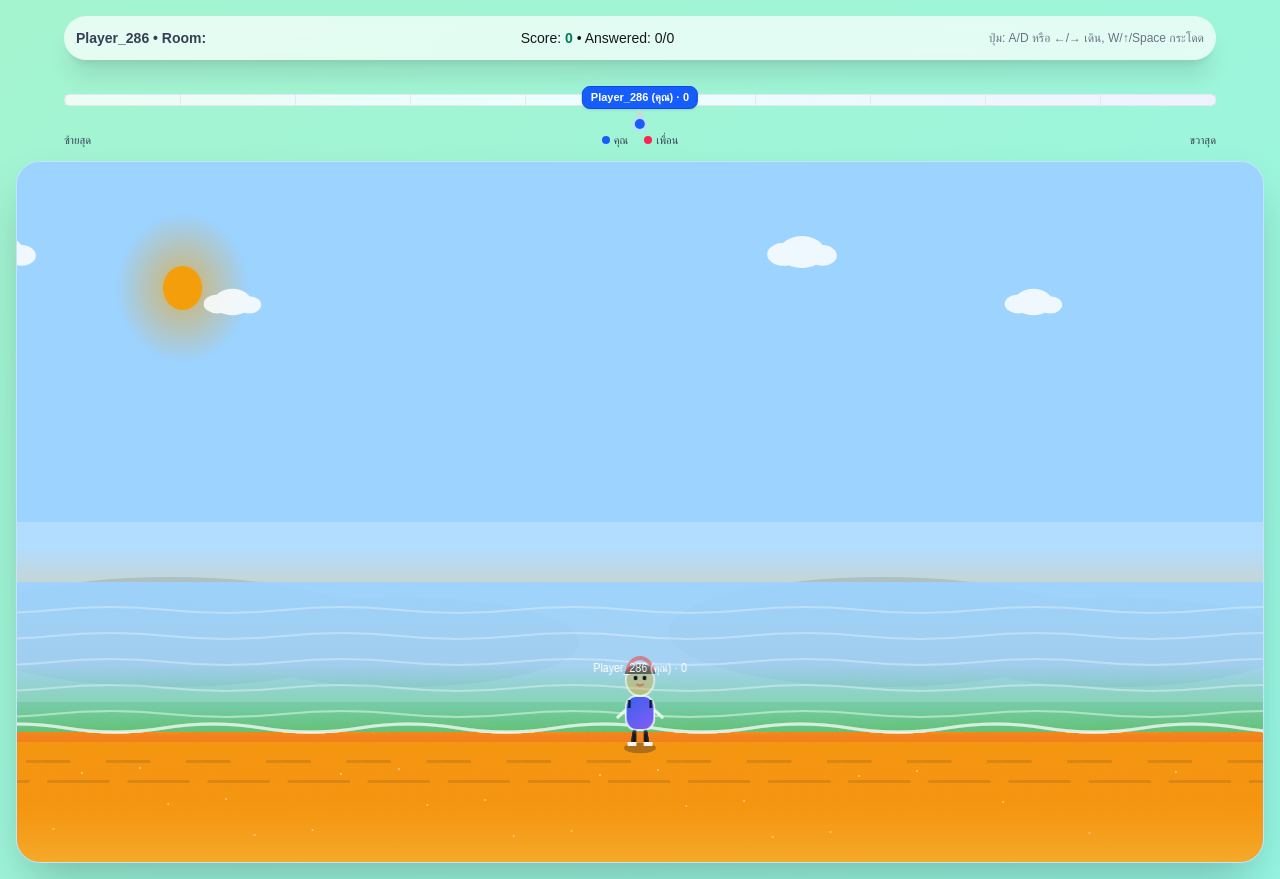
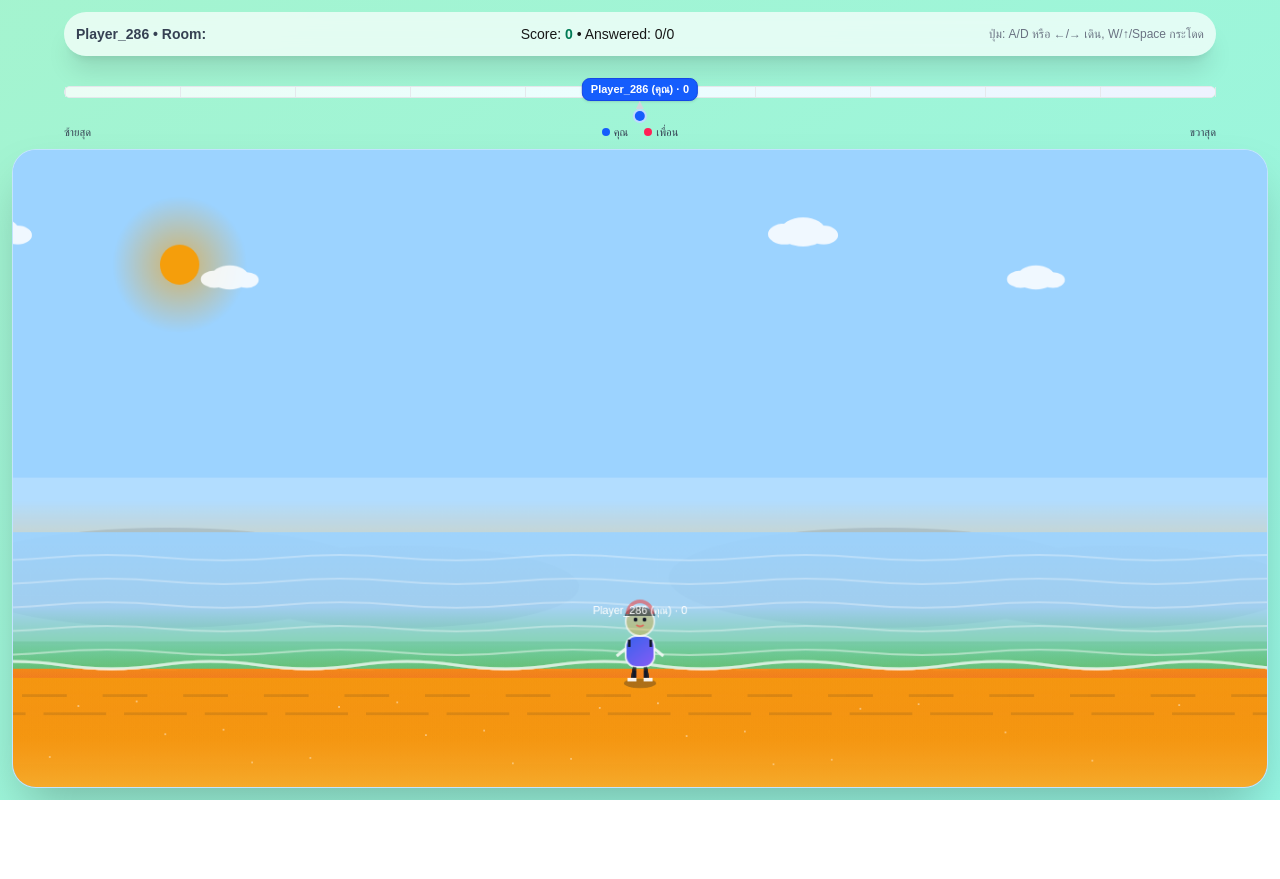
Before and after one commit to Audomsak14/quiz-quest, a Next.js app in the folder frontend/: page /game in a window 1280 px wide. After the commit the page ends 800 px from the top, so only its background shows below. Built offline with nearby package versions, Linux system fonts and the light colour scheme.

Commit message:
อัพโปรเจคrepoใหม่

```diff
--- a/frontend/src/components/SideScrollerQuiz.jsx
+++ b/frontend/src/components/SideScrollerQuiz.jsx
@@ -25,6 +25,18 @@ function buildSymmetricOffsets(count, gap) {
 export default function SideScrollerQuiz() {
   const router = useRouter();
   const searchParams = useSearchParams();
+
+  // Prevent page scroll while in game view
+  useEffect(() => {
+    const prevBodyOverflow = document.body.style.overflow;
+    const prevHtmlOverflow = document.documentElement.style.overflow;
+    document.body.style.overflow = "hidden";
+    document.documentElement.style.overflow = "hidden";
+    return () => {
+      document.body.style.overflow = prevBodyOverflow;
+      document.documentElement.style.overflow = prevHtmlOverflow;
+    };
+  }, []);
 
   const [roomId] = useState(() => searchParams.get("roomId") || "");
   const [playerName] = useState(() => searchParams.get("playerName") || `Player_${Math.floor(Math.random()*1000)}`);
@@ -1134,8 +1146,8 @@ export default function SideScrollerQuiz() {
 
   // HUD + Canvas + Modals
   return (
-    <div className="min-h-screen bg-gradient-to-br from-emerald-200 to-teal-200 flex flex-col items-center p-4">
-      <div className="w-full max-w-6xl rounded-3xl shadow-xl bg-white/70 backdrop-blur-sm p-3 mb-3 flex items-center justify-between">
+    <div className="h-[100dvh] overflow-hidden bg-gradient-to-br from-emerald-200 to-teal-200 flex flex-col items-center p-3">
+      <div className="w-full max-w-6xl shrink-0 rounded-3xl shadow-xl bg-white/70 backdrop-blur-sm p-3 mb-2 flex items-center justify-between">
         <div className="text-sm text-gray-700 font-semibold">{playerName} • Room: {roomId}</div>
         <div className="text-sm">Score: <span className="font-bold text-emerald-700">{playerProgress.score}</span> • Answered: {playerProgress.answered.length}/{questionSpots.length}</div>
         <div className="flex items-center gap-3">
@@ -1145,7 +1157,7 @@ export default function SideScrollerQuiz() {
         </div>
       </div>
 
-      <div className="w-full max-w-6xl mb-3">
+      <div className="w-full max-w-6xl shrink-0 mb-2">
         <div className="relative h-14">
           <div className="absolute left-0 right-0 top-1/2 -translate-y-1/2 h-3 rounded-full bg-white border border-gray-200 shadow-inner">
             <div className="absolute inset-0 rounded-full bg-gradient-to-r from-emerald-50 via-cyan-50 to-indigo-50" />
@@ -1178,8 +1190,9 @@ export default function SideScrollerQuiz() {
         </div>
       </div>
 
-      <div className="w-full max-w-7xl rounded-3xl overflow-hidden shadow-2xl border border-white/40 bg-[#9bd1ff] relative">
-        <canvas ref={canvasRef} width={VIEW_W} height={VIEW_H} className="w-full h-[700px] block" />
+      <div className="w-full flex-1 min-h-0 flex items-center justify-center">
+        <div className="h-full w-auto max-w-7xl max-h-full aspect-[2/1] rounded-3xl overflow-hidden shadow-2xl border border-white/40 bg-[#9bd1ff] relative">
+          <canvas ref={canvasRef} width={VIEW_W} height={VIEW_H} className="w-full h-full block" />
         {showDebug && (
           <div className="absolute m-2 p-2 top-0 left-1/2 -translate-x-1/2 bg-white/90 text-[11px] text-gray-800 rounded shadow border border-gray-200">
             <div className="font-semibold">Debug</div>
@@ -1194,6 +1207,7 @@ export default function SideScrollerQuiz() {
             <div className="text-gray-500">F3 เพื่อซ่อน/แสดง</div>
           </div>
         )}
+        </div>
       </div>
 
       {!gameStarted && (<div className="mt-4 text-center text-amber-700 bg-amber-100 border border-amber-300 px-4 py-2 rounded-xl">รอครูเริ่มเกมอยู่...</div>)}
```
